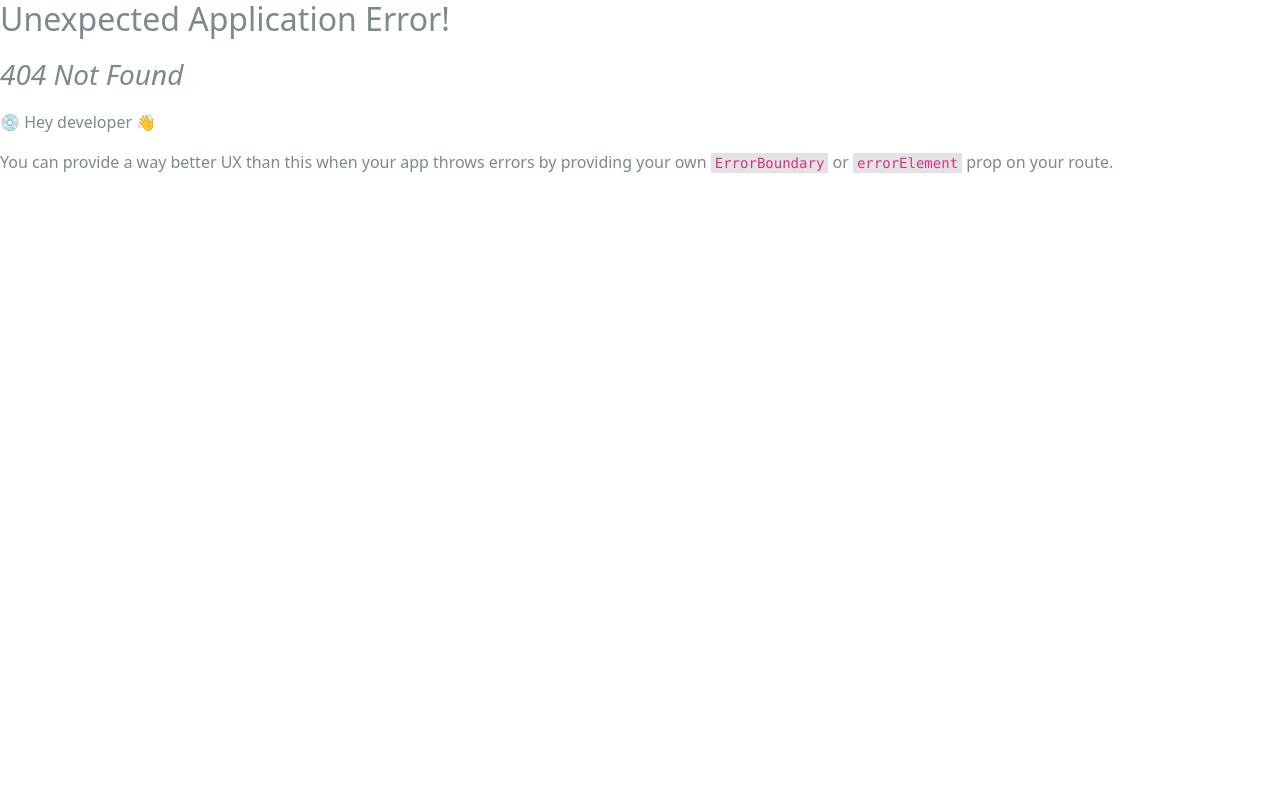
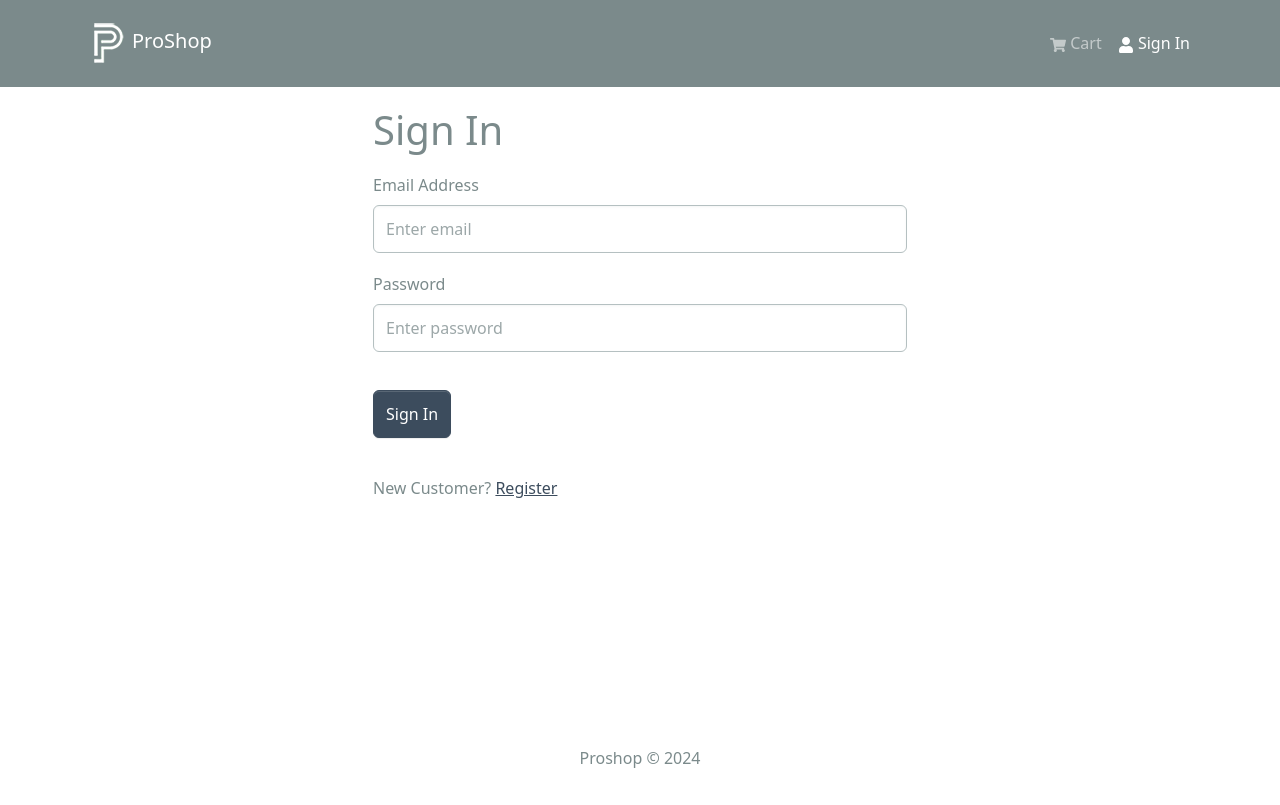
Before and after one commit to MatheusTrinca/proshop, a React (Create React App) app in the folder frontend/: page /login in a window 1280 px wide. Before the commit this address had no page. Built offline with nearby package versions, Linux system fonts and the light colour scheme.

Commit message:
feat: adding-login-screen-and-fix-bug

```diff
--- /dev/null
+++ b/frontend/src/components/FormContainer.jsx
@@ -0,0 +1,16 @@
+import React from 'react';
+import { Col, Container, Row } from 'react-bootstrap';
+
+const FormContainer = ({ children }) => {
+  return (
+    <Container>
+      <Row className="justify-content-md-center">
+        <Col xs={12} md={6}>
+          {children}
+        </Col>
+      </Row>
+    </Container>
+  );
+};
+
+export default FormContainer;
--- a/frontend/src/index.js
+++ b/frontend/src/index.js
@@ -15,6 +15,7 @@
 import HomeScreen from './screens/HomeScreen';
 import ProductScreen from './screens/ProductScreen';
 import CartScreen from './screens/CartScreen';
+import LoginScreen from './screens/LoginScreen';
 
 const router = createBrowserRouter(
   createRoutesFromElements(
@@ -22,6 +23,7 @@
       <Route index={true} path="/" element={<HomeScreen />} />
       <Route path="/product/:id" element={<ProductScreen />} />
       <Route path="/cart" element={<CartScreen />} />
+      <Route path="/login" element={<LoginScreen />} />
     </Route>
   )
 );
--- /dev/null
+++ b/frontend/src/screens/LoginScreen.jsx
@@ -0,0 +1,51 @@
+import React, { useState } from 'react';
+import { Link } from 'react-router-dom';
+import FormContainer from '../components/FormContainer';
+import { Button, Col, Form, Row } from 'react-bootstrap';
+
+const LoginScreen = () => {
+  const [email, setEmail] = useState('');
+  const [password, setPassword] = useState('');
+
+  const submitHandler = e => {
+    e.preventDefault();
+  };
+
+  return (
+    <FormContainer>
+      <h1>Sign In</h1>
+      <Form onSubmit={submitHandler}>
+        <Form.Group controlId="email" className="my-3">
+          <Form.Label>Email Address</Form.Label>
+          <Form.Control
+            type="email"
+            placeholder="Enter email"
+            value={email}
+            onChange={e => setEmail(e.target.value)}
+          ></Form.Control>
+        </Form.Group>
+        <Form.Group controlId="password" className="my-3">
+          <Form.Label>Password</Form.Label>
+          <Form.Control
+            type="password"
+            placeholder="Enter password"
+            value={password}
+            onChange={e => setPassword(e.target.value)}
+          ></Form.Control>
+        </Form.Group>
+
+        <Button type="submit" variant="primary" className="my-3">
+          Sign In
+        </Button>
+      </Form>
+
+      <Row className="py-3">
+        <Col>
+          New Customer? <Link to="/register">Register</Link>
+        </Col>
+      </Row>
+    </FormContainer>
+  );
+};
+
+export default LoginScreen;
```
Also changed, not shown: frontend/src/slices/usersApiSlice.js (added, +16 -0 lines), frontend/package.json (line endings or trailing spaces), 1 other file (tests, documents, lock files or other folders).
